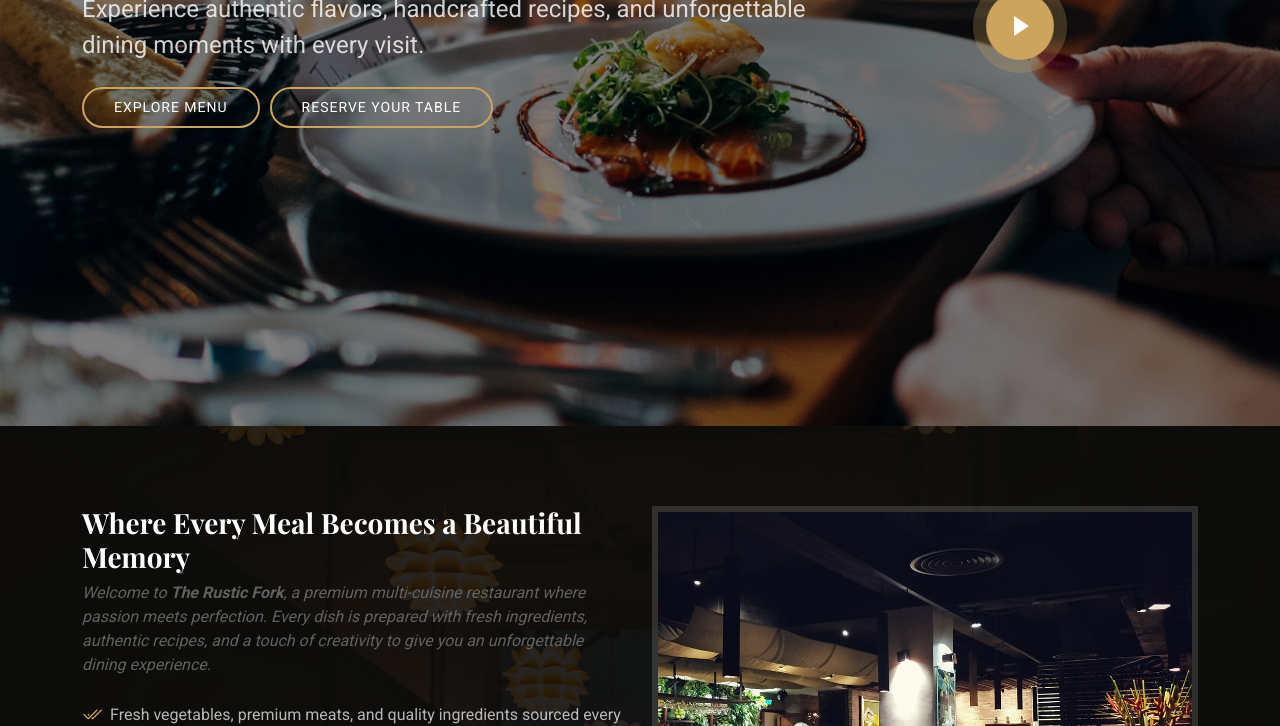
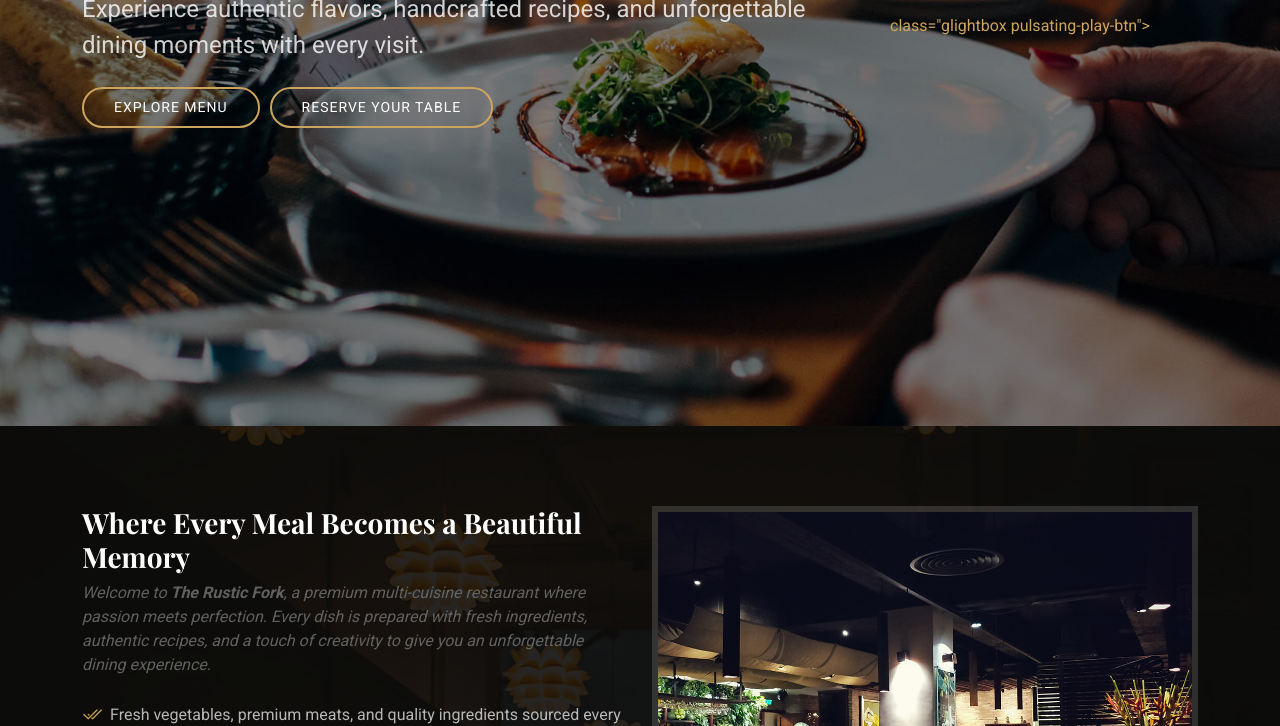
Before and after one commit to projectsthings1-dev/The_Rustic_Fork, a plain HTML site: page index.html in a window 1280 px wide. Shown: the part 374-1100 px from the top of the page. Drawn offline with nearby package versions, Linux system fonts and the light colour scheme; files whose address does not match are found by name.

Commit message:
Update index.html

```diff
--- a/index.html
+++ b/index.html
@@ -221,7 +221,7 @@
             class="col-lg-4 d-flex align-items-center justify-content-center mt-5 mt-lg-0">
 
             <a
-              href="https://www.youtube.com/watch?v=Y7f98aduVJ8"
+              <!-- href="https://www.youtube.com/watch?v=Y7f98aduVJ8" -->
               class="glightbox pulsating-play-btn">
 
             </a>
```
